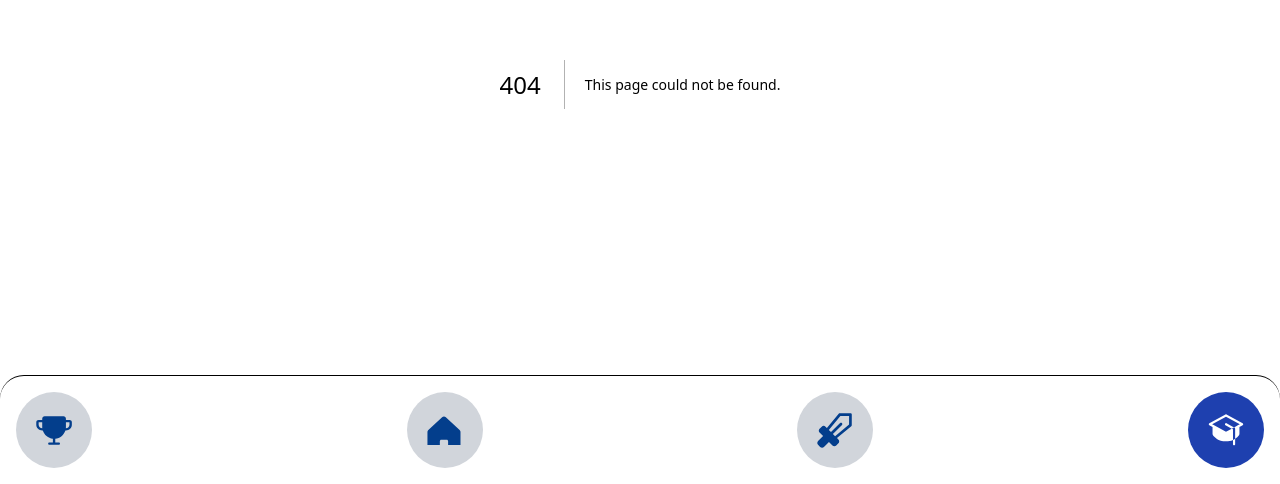
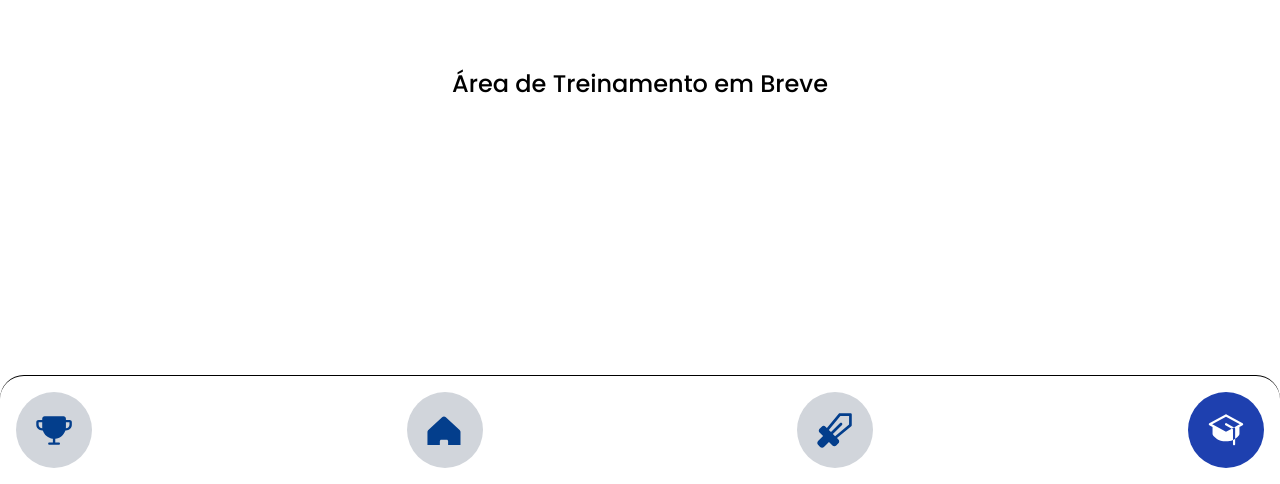
Before and after one commit to Aenewsss/hackhatan, a Next.js app: page /treinamento in a window 1280 px wide. Before the commit this address had no page. Shown: the part 316-800 px from the top of the page. Built offline with nearby package versions, Linux system fonts and the light colour scheme.

Commit message:
inserindo área de treinamento

```diff
--- a/src/app/descrever/DocumentsToDoList.tsx
+++ b/src/app/descrever/DocumentsToDoList.tsx
@@ -82,7 +82,8 @@ export default function DocumetsToDoList() {
         const docRef = ref(database, `documents/${doc_id}`);
         try {
             await update(docRef, {
-                responsible_user: userService.getUser().id
+                responsible_user: userService.getUser().id,
+                status: DocumentStatusEnum.IN_PROGRESS,
             });
         } catch (error) {
             console.error("Erro ao atribuir documento ao usuário:", error);
--- /dev/null
+++ b/src/app/treinamento/page.tsx
@@ -0,0 +1,7 @@
+export default function Train() {
+    return (
+        <main className="h-screen w-screen flex justify-center items-center flex-col gap-6">
+            <h1 className="text-2xl">Área de Treinamento em Breve</h1>
+        </main>
+    )
+}
```
